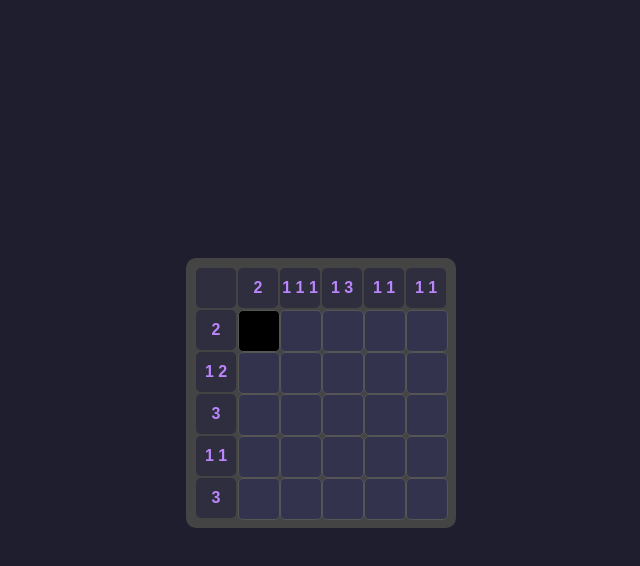
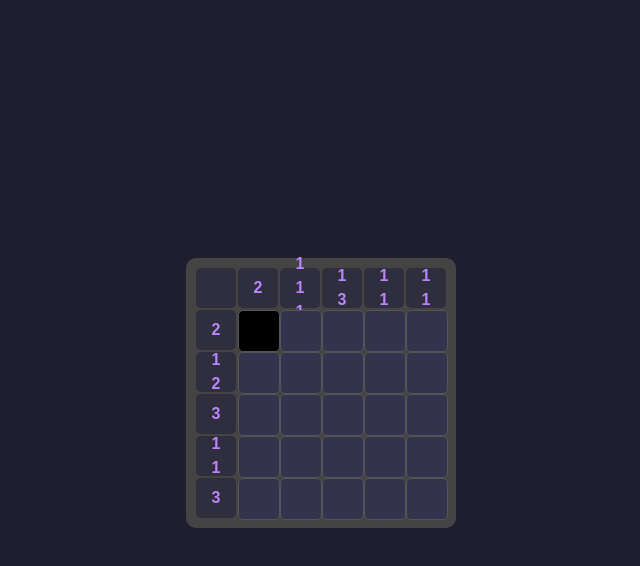
Before and after one commit to MellowZtmy/ztmy-picross, a plain HTML site: page index.html in a window 1280 px wide. Both pictures are taken after a click on the element 578 px from the left and 331 px from the top of the page. Shown: the whole page, without its empty margins (319-959 px from the left). Drawn offline with nearby package versions, Linux system fonts and the light colour scheme.

Commit message:
スタイル調整、コメント付与

```diff
--- a/css/style.css
+++ b/css/style.css
@@ -43,6 +43,13 @@ body {
     font-weight: bold;
 }
 
+.hint {
+    font-size: 14px; /* ヒントの文字サイズを調整 */
+    text-align: center; /* ヒントを中央揃え */
+    line-height: 1.5; /* 行間を調整して見やすくする */
+    white-space: pre; /* 改行を反映させる */
+}
+
 .cell[data-state="empty"] {
     background-color: #33334d;
 }
--- a/js/main.js
+++ b/js/main.js
@@ -1,6 +1,8 @@
+// グリッドとメッセージ表示用の要素を取得
 const $grid = $('#grid');
 const $message = $('#message');
 
+// ピクロスの解答データ（1が塗りつぶし、0が空白）
 const solution = [
   [0, 1, 1, 0, 0],
   [1, 0, 0, 1, 1],
@@ -9,87 +11,119 @@ const solution = [
   [0, 1, 1, 1, 0],
 ];
 
+// 行のヒントを生成する関数
 function getRowHints(row) {
-  const hints = [];
-  let count = 0;
+  const hints = []; // ヒントを格納する配列
+  let count = 0; // 連続した1の数をカウント
+
+  // 行の各セルをチェック
   row.forEach((cell) => {
     if (cell === 1) {
-      count++;
+      count++; // 1ならカウントを増やす
     } else if (count > 0) {
-      hints.push(count);
-      count = 0;
+      hints.push(count); // 連続が途切れたらヒントに追加
+      count = 0; // カウントをリセット
     }
   });
+
+  // 最後の連続した1をヒントに追加
   if (count > 0) hints.push(count);
+
+  // ヒントが空なら'0'を返す（空行の場合）
   return hints.length ? hints.join('\n') : '0';
 }
 
+// 列のヒントを生成する関数
 function getColHints(colIndex) {
+  // 指定された列のデータを取得
   const col = solution.map((row) => row[colIndex]);
+  // 行のヒント生成関数を再利用
   return getRowHints(col);
 }
 
+// 全セルを格納する配列
 const cells = [];
 
+// グリッドを生成
 for (let row = -1; row < 5; row++) {
+  // -1はヒント行/列を表す
   for (let col = -1; col < 5; col++) {
+    // セル要素を作成
     const $cell = $('<div></div>').addClass('cell');
 
     if (row === -1 && col === -1) {
+      // 左上の空白セル（何も表示しない）
       $cell.addClass('hint').text('');
     } else if (row === -1) {
-      $cell.addClass('hint').text(getColHints(col));
+      // 上部の列ヒントセル
+      $cell
+        .addClass('hint') // ヒント用のスタイルを適用
+        .css('white-space', 'pre') // 改行を反映させる
+        .text(getColHints(col)); // 縦列のヒントを表示
     } else if (col === -1) {
+      // 左側の行ヒントセル
       $cell.addClass('hint').text(getRowHints(solution[row]));
     } else {
+      // 通常のグリッドセル
       $cell
-        .data('state', 'empty')
-        .data('row', row)
-        .data('col', col)
-        .css('background-color', '#33334d')
+        .data('state', 'empty') // 初期状態は空
+        .data('row', row) // 行インデックスを保存
+        .data('col', col) // 列インデックスを保存
+        .css('background-color', '#33334d') // 初期背景色
         .on('click', function () {
-          const state = $cell.data('state');
+          // セルがクリックされたときの動作
+          const state = $cell.data('state'); // 現在の状態を取得
           if (state === 'empty') {
+            // 空のセルを塗りつぶし状態に変更
             $cell
-              .css('background-color', '#000')
-              .text('')
-              .data('state', 'filled');
+              .css('background-color', '#000') // 塗りつぶし色
+              .text('') // テキストを空に
+              .data('state', 'filled'); // 状態を更新
           } else if (state === 'filled') {
+            // 塗りつぶし状態を「×」状態に変更
             $cell
-              .css('background-color', '#33334d')
-              .text('✕')
-              .css('color', '#bb86fc')
-              .data('state', 'x');
+              .css('background-color', '#33334d') // 背景色を戻す
+              .text('✕') // 「×」を表示
+              .css('color', '#bb86fc') // テキスト色
+              .data('state', 'x'); // 状態を更新
           } else {
+            // 「×」状態を空に戻す
             $cell
-              .css('background-color', '#33334d')
-              .text('')
-              .data('state', 'empty');
+              .css('background-color', '#33334d') // 背景色を戻す
+              .text('') // テキストを空に
+              .data('state', 'empty'); // 状態を更新
           }
-          autoCheck();
+          autoCheck(); // 自動チェックを実行
         });
 
+      // セルを配列に追加
       cells.push($cell);
     }
 
+    // セルをグリッドに追加
     $grid.append($cell);
   }
 }
 
+// 自動チェック関数（正解判定）
 function autoCheck() {
-  let success = true;
+  let success = true; // 成功フラグ
+
+  // 全セルをチェック
   for (const $cell of cells) {
-    const row = parseInt($cell.data('row'));
-    const col = parseInt($cell.data('col'));
+    const row = parseInt($cell.data('row')); // 行インデックス
+    const col = parseInt($cell.data('col')); // 列インデックス
 
-    const correct = solution[row][col] === 1;
-    const filled = $cell.data('state') === 'filled';
+    const correct = solution[row][col] === 1; // 解答データと比較
+    const filled = $cell.data('state') === 'filled'; // 塗りつぶし状態か
 
     if (correct !== filled) {
+      // 解答と一致しない場合は失敗
       success = false;
       break;
     }
   }
 
+  // 成功ならメッセージを表示
   $message.text(success ? '🎉 クリアおめでとう！' : '');
 }
```
